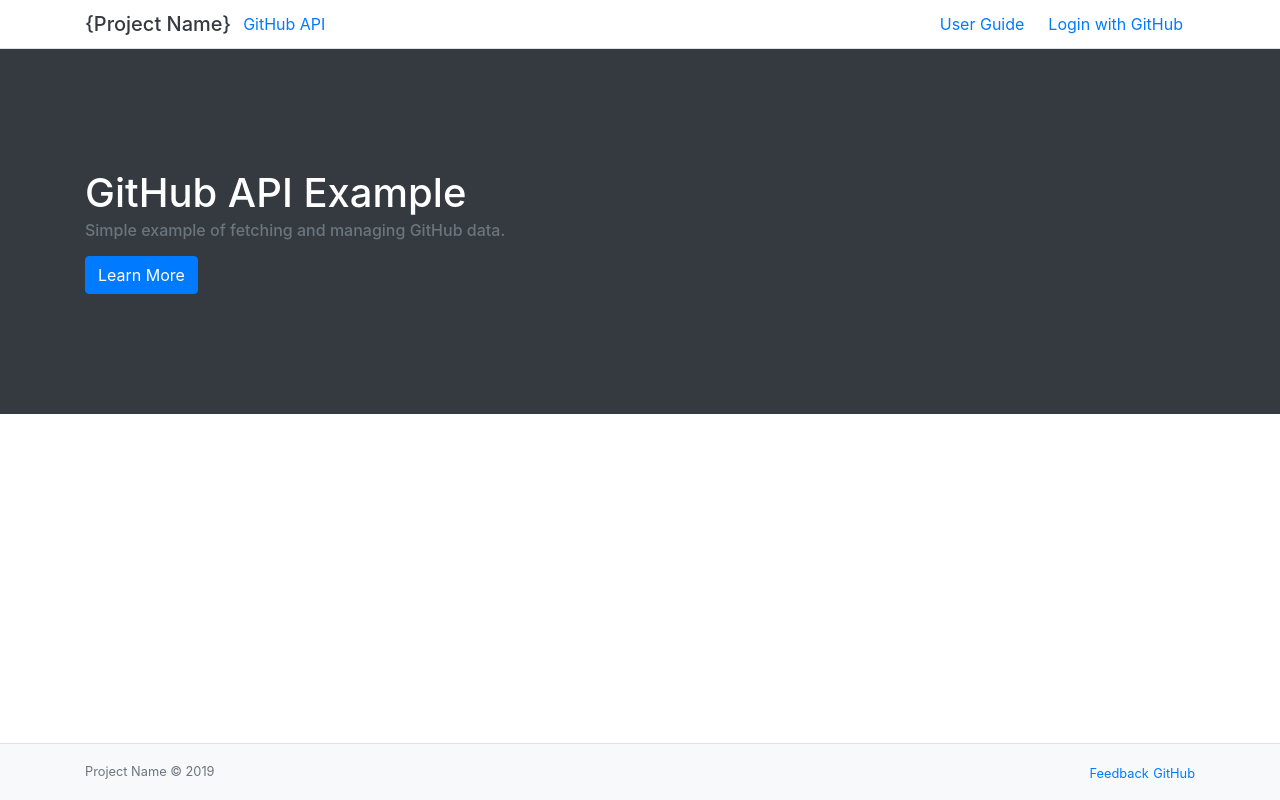
After one commit to MLH/mlh-hackathon-flask-starter, a Python web app: template app/templates/github/guide.html in a window 1280 px wide. The commit adds this page. Run offline with Jinja, Linux system fonts and the light colour scheme; the template is opened without the code that fills it, so the values that code supplies are empty; some libraries are stand-ins or nearby versions.

Commit message:
Update github flash messages and views

```diff
--- a/app/templates/flash.html
+++ b/app/templates/flash.html
@@ -1,5 +1,5 @@
-{% for message in get_flashed_messages() %}
-  <div class="alert alert-danger mb-0 rounded-0">
+{% for category, message in get_flashed_messages(with_categories=true) %}
+  <div class="alert alert-{{ category if category != None else 'danger' }} mb-0 rounded-0">
     <div class="container">
       {{ message }}
     </div>
--- a/app/templates/footer.html
+++ b/app/templates/footer.html
@@ -1,6 +1,6 @@
-<footer>
+<footer class='bg-light py-2 border-top'>
   {% block footer %}
-    <div class='container text-muted my-2'>
+    <div class='container text-secondary my-2'>
       <div class='d-flex flex-column flex-sm-row justify-content-between align-items-center'>
         <small>Project Name © 2019</small>
         <span>
--- /dev/null
+++ b/app/templates/github/guide.html
@@ -0,0 +1,19 @@
+{% extends 'layout.html' %}
+
+{% block header %}
+<div class='bg-dark text-light py-5'>
+  <div class='container py-5 my-4'>
+    <h1 class='h1 text-white mb-1'>GitHub API Example</h1>
+    <h2 class='h6 text-secondary'>Simple example of fetching and managing GitHub data.</h2>
+    <a href="{{ url_for('public.user_guide', _anchor='github-oauth') }}" class='btn btn-primary mt-2'>Learn More</a>
+  </div>
+</div>
+{% endblock %}
+
+{% block content %}
+<div class='container py-5 my-3'>
+  {% if body %}
+    <div class='content markdown'>{{ body|safe }}</div>
+  {% endif %}
+</div>
+{% endblock %}
--- a/app/templates/home/index.html
+++ b/app/templates/home/index.html
@@ -1,16 +1,16 @@
 {% extends 'layout.html' %}
 
 {% block header %}
-  <div class='bg-dark text-light'>
+  <div class='bg-dark text-light py-5'>
     <div class='container py-5 my-4'>
-      <h1 class='h3 mb-1'>Hackathon Flask Starter Kit</h1>
+      <h1 class='h1 mb-1 text-white'>Hackathon Flask Starter</h1>
       <h2 class='h6 text-secondary'>Presented by GitHub & MLH</h2>
     </div>
   </div>
 {% endblock %}
 
 {% block content %}
-  <div class='container my-5'>
+  <div class='container py-5 my-3'>
     {% if body %}
       <div class='content markdown'>{{ body|safe }}</div>
     {% endif %}
--- a/app/templates/nav.html
+++ b/app/templates/nav.html
@@ -1,6 +1,7 @@
-<nav class="navigation container">
+<nav class="navigation border-bottom">
+  <div class="container">
     <div class="d-flex flex-column flex-sm-row justify-content-between align-items-center">
-    <div class="d-flex align-items-center">
+      <div class="d-flex align-items-center justify-content-between justify-content-sm-start w-100">
         <a href="/" class="text-decoration-none text-dark">
           <h1 class="h5 m-0">{Project Name}</h1>
         </a>
@@ -8,7 +9,7 @@
           GitHub API
         </a>
       </div>
-    <div class="d-flex align-items-center">
+      <div class="d-flex align-items-center justify-content-between justify-content-sm-end w-100">
         {% if g.user %}
           <span class="nav-item p-2 text-secondary d-flex align-items-center">
             <img src="{{ g.user['avatar_url'] }}" class='rounded mr-2' style='width:24px; height:24px;'/>
@@ -29,4 +30,5 @@
         {% endif %}
       </div>
     </div>
+  </div>
 </nav>
```
Also changed, not shown: app/templates/github/index.html (+5 -5 lines), app/views/github.py (+9 -5 lines). Lines whose indentation alone changed are shown as unchanged.
